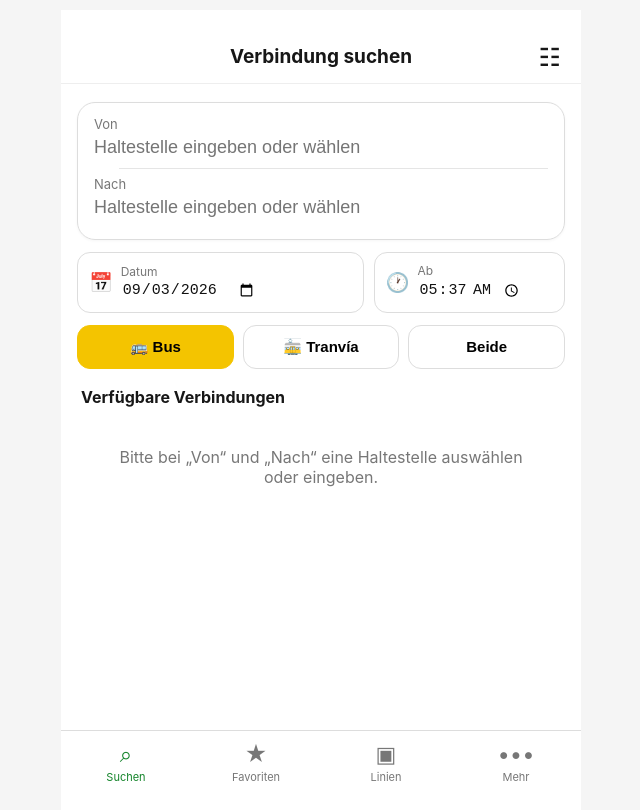
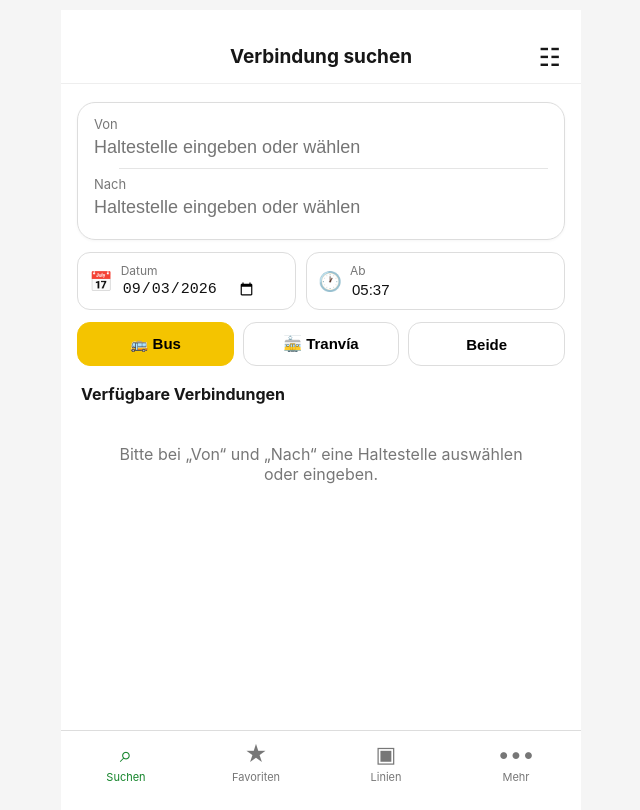
Before and after one commit to scp-creator/Chiclana-Fahrplan, a plain HTML site: page index.html in a window 1280 px wide. Shown: the whole page, without its empty margins (319-959 px from the left). Drawn offline with Linux system fonts and the light colour scheme.

Commit message:
Add files via upload

```diff
--- a/app.js
+++ b/app.js
@@ -117,7 +117,23 @@ function fmtDuration(a,b) {
   return `${d} Min.`;
 }
 
+function normalizeTimeInput() {
+  const el = $("time");
+  let value = (el.value || "").trim().replace(".", ":");
+
+  // Accept 7:30 as 07:30 and keep the field in HH:MM format.
+  const match = value.match(/^(\\d{1,2}):(\\d{2})$/);
+  if (match) {
+    let hh = Number(match[1]);
+    let mm = Number(match[2]);
+    if (hh >= 0 && hh <= 23 && mm >= 0 && mm <= 59) {
+      el.value = `${String(hh).padStart(2, "0")}:${String(mm).padStart(2, "0")}`;
+    }
+  }
+}
+
 function search() {
+  normalizeTimeInput();
   if (!DATA) return;
 
   const from = $("from").value.trim();
--- a/index.html
+++ b/index.html
@@ -32,7 +32,7 @@
 
     <section class="controls">
       <label class="field">📅 <span>Datum<input id="date" type="date"></span></label>
-      <label class="field">🕐 <span>Ab<input id="time" type="time"></span></label>
+      <label class="field">🕐 <span>Ab<input id="time" type="text" inputmode="numeric" placeholder="HH:MM" aria-label="Uhrzeit"></span></label>
     </section>
 
     <div class="tabs">
```
